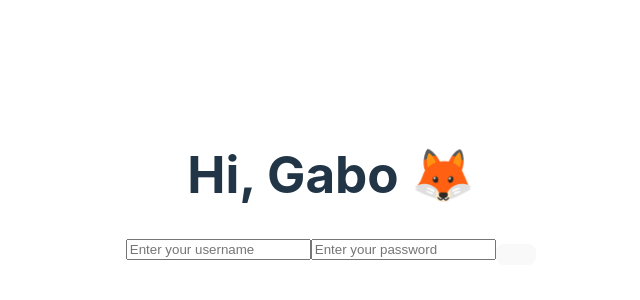
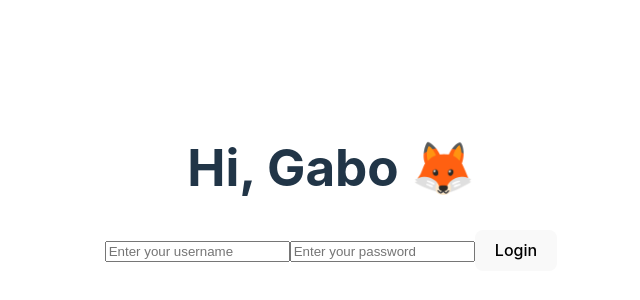
Before and after one commit to gaboDev05/front-liguilla, a React (Vite) app: page / in a window 1280 px wide. Shown: the part 212-512 px from the top of the page, without its empty margins (309-949 px from the left). Built offline with nearby package versions, Linux system fonts and the light colour scheme.

Commit message:
Estructura basica del boton primario

```diff
--- /dev/null
+++ b/src/components/PrimaryButton.jsx
@@ -0,0 +1,16 @@
+import PropTypes from 'prop-types';
+
+const PrimaryButton = ({ name }) => {
+    return (
+        <>
+            <button>{name}</button>
+        </>
+    );
+}
+
+PrimaryButton.propTypes = {
+    name: PropTypes.string.isRequired
+}
+
+
+export default PrimaryButton;
--- a/src/pages/Login/Login.jsx
+++ b/src/pages/Login/Login.jsx
@@ -1,6 +1,7 @@
 
 import { useState } from "react";
 import TextField from "../../components/TextField";
+import PrimaryButton from "../../components/PrimaryButton";
 
 
 const Login = () => {
@@ -16,7 +17,7 @@ const Login = () => {
             <h1>Hi, Gabo 🦊</h1>
             <TextField name='User' type='Text' placeholder='Enter your username' state={newUserName}/>
             <TextField name='Pass' type='Password' placeholder='Enter your password' state={newUserPassword}/>
-            <button onClick={printUser}/>
+            <PrimaryButton name='Login'/>
         </>
     );
 }
```
